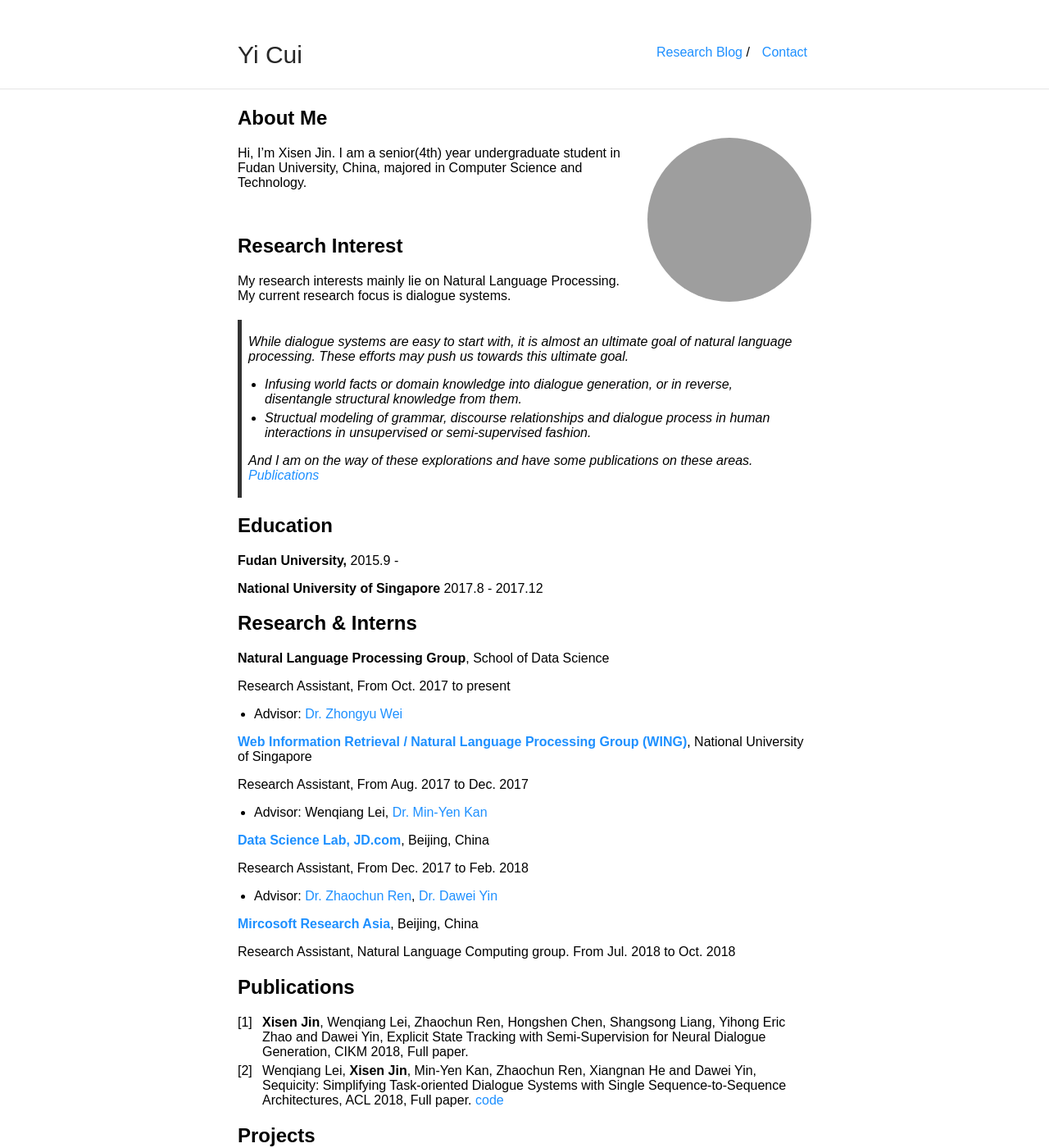
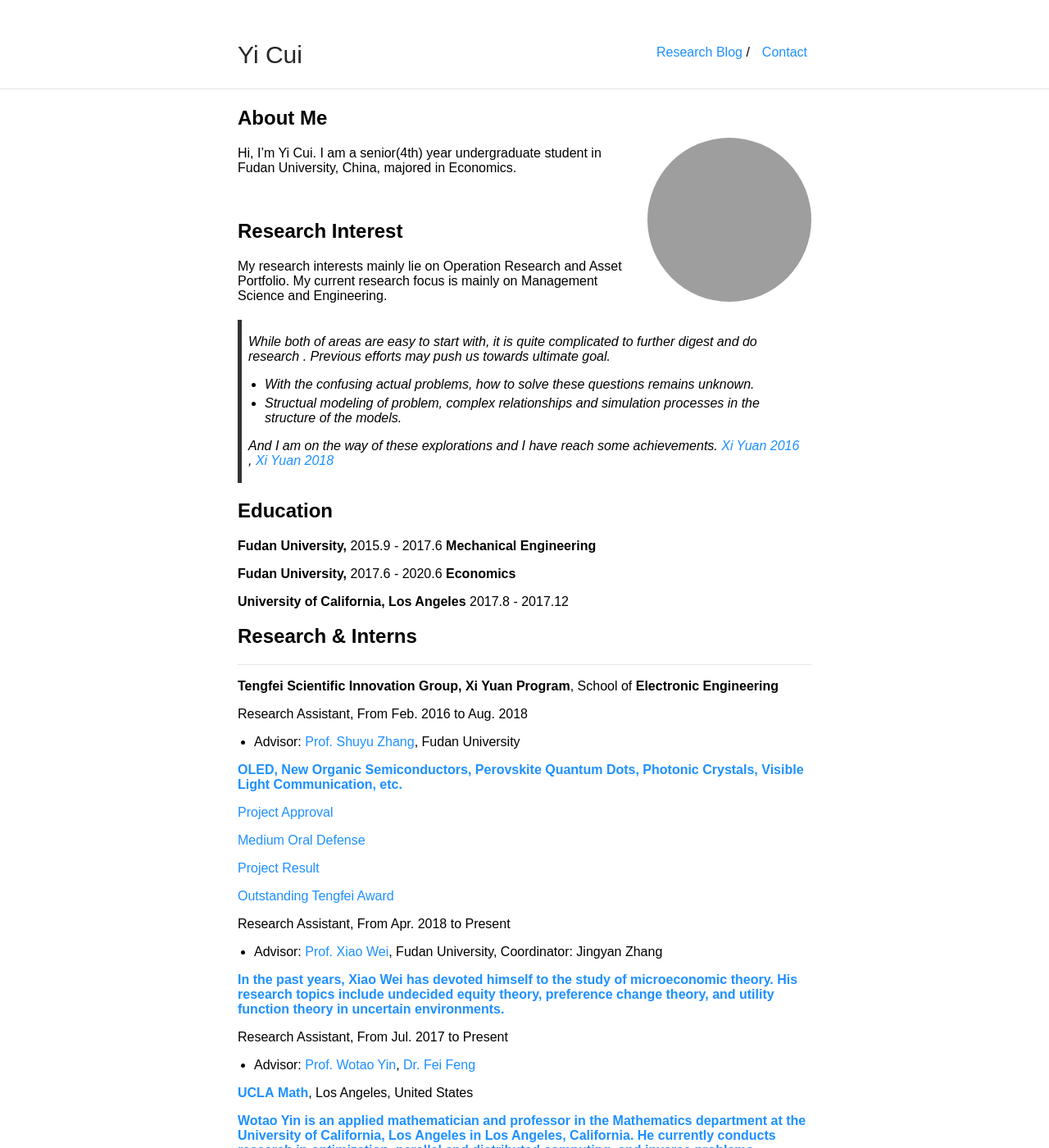
Before and after one commit to cyMichael/cyMichael.github.io, a Jekyll site: the page built from index.md, in a window 1280 px wide and 1400 px high. Shown: the whole window at 82% size. Built offline with Jekyll 4.4.1, drawn with Linux system fonts in a browser that asks for light colours; our own code applies the rules of GitHub Pages for plain Markdown files; some of the changed text lies outside the part shown; grey boxes are pictures that could not be loaded.

Commit message:
Initial commit

```diff
--- a/index.md
+++ b/index.md
@@ -1,60 +1,78 @@
-
 ## About Me
 
 <img class="profile-picture" src="self.jpg">
 
-Hi, I'm Xisen Jin. I am a senior(4th) year undergraduate student in Fudan University, China, majored in Computer Science and Technology.
+Hi, I'm Yi Cui. I am a senior(4th) year undergraduate student in Fudan University, China, majored in Economics.
 
 <br>
 
 ## Research Interest
 
-My research interests mainly lie on Natural Language Processing. My current research focus is dialogue systems.
+My research interests mainly lie on Operation Research and Asset Portfolio. My current research focus is mainly on Management Science and Engineering.
 
-> While dialogue systems are easy to start with, it is almost an ultimate goal of natural language processing. These efforts may push us towards this ultimate goal.
-> - Infusing world facts or domain knowledge into dialogue generation, or in reverse, disentangle structural knowledge from them.
-> - Structual modeling of grammar, discourse relationships and dialogue process in human interactions in unsupervised or semi-supervised fashion.
+> While both of areas are easy to start with, it is quite complicated to further digest and do research . Previous efforts may push us towards ultimate goal.
+> - With the confusing actual problems, how to solve these questions remains unknown.
+> - Structual modeling of problem, complex relationships and simulation processes in the structure of the models.
 >
-> And I am on the way of these explorations and have some publications on these areas. [Publications](#publications)
+> And I am on the way of these explorations and I have reach some achievements. [Xi Yuan 2016](http://www.fdurop.fudan.edu.cn/projDetail.php?gk=6235&sk=7303&st=3) , [Xi Yuan 2018](http://www.fdurop.fudan.edu.cn/projDetail.php?gk=6818&sk=7303&st=1)
 
 ## Education
 
-<b>Fudan University,</b> 2015.9 -
+<b>Fudan University,</b> 2015.9 - 2017.6  <b>Mechanical Engineering</b>
 
-<b>National University of Singapore</b> 2017.8 - 2017.12
+<b>Fudan University,</b> 2017.6 - 2020.6  <b>Economics</b>
+
+<b>University of California, Los Angeles</b> 2017.8 - 2017.12
 
 ## Research & Interns
 
-<b>Natural Language Processing Group</b>, School of Data Science
+---
 
-Research Assistant, From Oct. 2017 to present
+<b>Tengfei Scientific Innovation Group, Xi Yuan Program</b>, School of **Electronic Engineering**
 
-- Advisor: [Dr. Zhongyu Wei](https://wei-zhongyu.github.io/)
+Research Assistant, From Feb. 2016 to Aug. 2018
 
-<b>[Web Information Retrieval / Natural Language Processing Group (WING)](http://wing.comp.nus.edu.sg/)</b>, National University of Singapore
+- Advisor: [Prof. Shuyu Zhang](http://www.it.fudan.edu.cn/data/view/1187), Fudan University
 
-Research Assistant, From Aug. 2017 to Dec. 2017
+<b>[OLED, New Organic Semiconductors, Perovskite Quantum Dots, Photonic Crystals, Visible Light Communication, etc.](http://www.it.fudan.edu.cn/En/Data/View/1961)</b>
 
-- Advisor: Wenqiang Lei, [Dr. Min-Yen Kan](http://www.comp.nus.edu.sg/~kanmy/)
+[Project Approval](http://www.fdcollege.fudan.edu.cn/tfcollege/98/f8/c7550a104696/page.htm)
 
-<b>[Data Science Lab, JD.com](http://datascience.jd.com)</b>, Beijing, China
+[Medium Oral Defense](https://mp.weixin.qq.com/s/K2EBv3vt8iOUlw4TRHK4Rg)
 
-Research Assistant, From Dec. 2017 to Feb. 2018
-- Advisor: [Dr. Zhaochun Ren](https://sites.google.com/site/zren87/), [Dr. Dawei Yin](http://www.yindawei.com/)
+[Project Result](https://mp.weixin.qq.com/s/aCEUwctWMN2SiWNSwq9tDQ)
 
-<b>[Mircosoft Research Asia](https://www.microsoft.com/en-us/research/)</b>, Beijing, China
+[Outstanding Tengfei Award](http://www.fdcollege.fudan.edu.cn/_upload/article/files/37/cb/ff787aee4a29afd56aeefb8ccce2/59594abd-692e-4383-ae25-858c6ff87fbb.pdf)
 
-Research Assistant, Natural Language Computing group. From Jul. 2018 to Oct. 2018
+Research Assistant, From Apr. 2018 to Present
 
+- Advisor:  [Prof. Xiao Wei](http://www.econ.fudan.edu.cn/teacherdetail.php?tid=209), Fudan University, Coordinator: Jingyan Zhang
+
+<b>[In the past years, Xiao Wei has devoted himself to the study of microeconomic theory. His research topics include undecided equity theory, preference change theory, and utility function theory in uncertain environments.](http://www.econ.fudan.edu.cn/teacherdetail.php?tid=209)</b>
+
+Research Assistant, From Jul. 2017 to Present
+- Advisor: [Prof. Wotao Yin](http://www.math.ucla.edu/~wotaoyin/), [Dr. Fei Feng](http://www.math.ucla.edu/~fei.feng/)
+
+<b>[UCLA Math](https://www.math.ucla.edu)</b>, Los Angeles, United States
+
+<b>[Wotao Yin is an applied mathematician and professor in the Mathematics department at the University of California, Los Angeles in Los Angeles, California. He currently conducts research in optimization, parallel and distributed computing, and inverse problems.](https://en.wikipedia.org/wiki/Wotao_Yin)</b>
 
 ## Publications
 
-1. **Xisen Jin**, Wenqiang Lei, Zhaochun Ren, Hongshen Chen, Shangsong Liang, Yihong Eric Zhao and Dawei Yin, Explicit State Tracking with Semi-Supervision for Neural Dialogue Generation, CIKM 2018, Full paper.
-2. Wenqiang Lei, **Xisen Jin**, Min-Yen Kan, Zhaochun Ren, Xiangnan He and Dawei Yin, Sequicity: Simplifying Task-oriented Dialogue Systems with Single Sequence-to-Sequence Architectures, ACL 2018, Full paper. [code](https://github.com/WING-NUS/sequicity)
+1. Incoming
+
+## Patent
+
+1. In processing
 
 ## Projects
-- Wheels:
-    - [Batched-Attention GRU in PyTorch](https://github.com/AuCson/PyTorch-Batch-Attention-Seq2seq)
+- GitHub Eye:
+
+    - [GitHub Eye, Hack × FDU 2016](https://github.com/cyMichael/GithubEye)
+
+- Flipped
+
+    - [Flipped, Hack × STJ 2017](https://github.com/cyMichael/Flipped-1)
 
 - Softwares:
     - [GRE-Verbal-Prep-3000](https://github.com/AuCson/GRE-3000-Memory-Helper)
@@ -62,17 +80,41 @@ Research Assistant, Natural Language Computing group. From Jul. 2018 to Oct. 201
 
     Simple(less than 3 hours' work) but useful(at least to myself).
 
+- National Mathematical Model Contest 2017:
+
+    - [Codes for Contest](https://github.com/cyMichael/Mathematical-Modeling-of-2017)
+
+- MCM/ICM 2018:
+
+    - [Paper](https://www.linkedin.com/in/yi-cui-259896137/detail/treasury/summary/?entityUrn=urn%3Ali%3Afs_treasuryMedia%3A(ACoAACFpkuUB2pRO6399Y2O6ekUZAres6DxCFF8%2C1515914974991)&section=summary&treasuryCount=2)
+
 - Codes for Papers:
-    - Sequicity: [code](https://github.com/WING-NUS/sequicity)
+
+    - Incoming
 
 - Blogs:
-    - [Machine Learning](https://aucson.github.io/ml-techblog/)
-    - [Leetcode Personal Solution](https://aucson.gitbooks.io/leetcode-rec/content/)
+  - Incoming
+
+- UCLA MAE 270A Project(PhD level):
+  - [Project paper](https://www.linkedin.com/in/yi-cui-259896137/detail/treasury/summary/?entityUrn=urn%3Ali%3Afs_treasuryMedia%3A(ACoAACFpkuUB2pRO6399Y2O6ekUZAres6DxCFF8%2C1515914974991)&section=summary&treasuryCount=2)
+
+
+
+## Honors
+
+- [National Mathematics Model Contest, Second Prize, 2016](http://www.fdcollege.fudan.edu.cn/b5/9e/c9395a112030/page.htm)
+- [National Mathematics Model Contest, Third Prize, 2017](http://www.jwc.fudan.edu.cn/13/20/c9395a135968/page.htm)
+- MCM/ICM Honor Prize, 2018
+- [Xi Yuan Program: Outstanding](http://www.fdurop.fudan.edu.cn/projDetail.php?gk=6235&sk=7303&st=3)
+- [Assistant counselor, Fudan University, 2017](http://www.stuaff.fudan.edu.cn/cf/b6/c10070a118710/page.htm)
+- [Tengfei Award, Num. 1st](http://www.fdcollege.fudan.edu.cn/_upload/article/files/37/cb/ff787aee4a29afd56aeefb8ccce2/59594abd-692e-4383-ae25-858c6ff87fbb.pdf)
+
+
 
 ## Abilities
+
 - Proficient: Python, PyTorch
-- Skilled: C++, Tensorflow, Web/Android Development
+- Skilled: MATLAB, C++, Tensorflow, Web/Android Development
 - Independent research ability
 - English
-- Korean :p Cuz I'm *ethnically* Korean: Kim Hee Sum(김희삼) is my korean name.
-<br>
+  <br>
```
Also changed, not shown: 2 other files.
